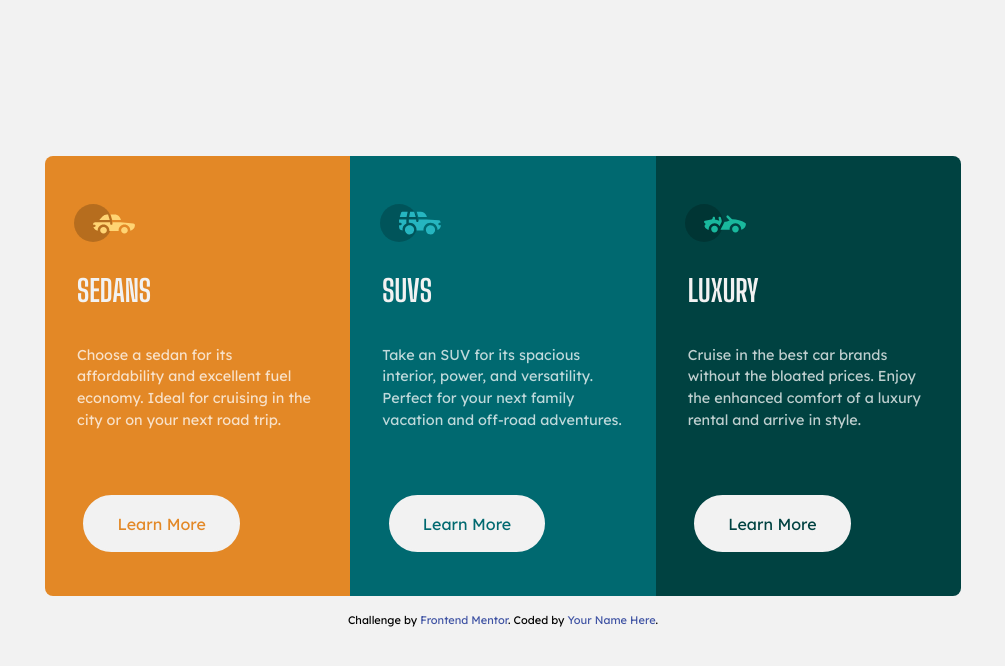
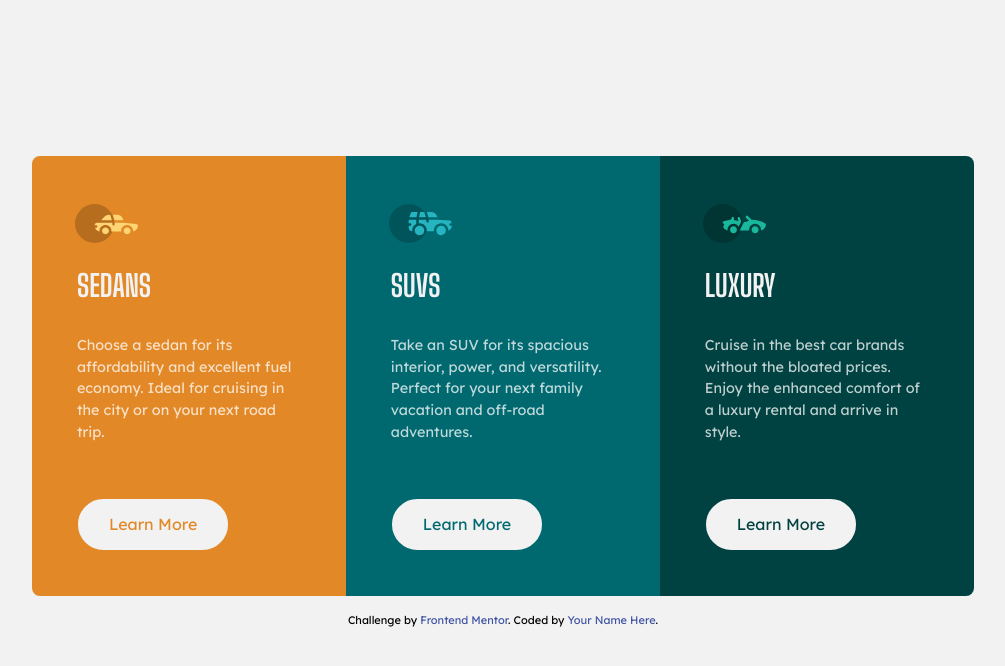
Before and after one commit to borkk85/3-column-preview-card-component, a plain HTML site: page index.html in a window 1280 px wide. Shown: the whole page, without its empty margins (137-1142 px from the left). Drawn offline with Linux system fonts and the light colour scheme.

Commit message:
Add files via upload

```diff
--- a/css/style.css
+++ b/css/style.css
@@ -48,8 +48,8 @@ h2 {
     color: var(--clr-background-heading-btn);
     font-size: 1.875rem;
     text-transform: uppercase;
-    margin-top: 5rem;
-    margin-bottom: 2rem;
+    margin-top: 4.7rem;
+    margin-bottom: 1.7rem;
     text-align: left;
 }
 
@@ -58,7 +58,7 @@ p {
     font-weight: var(--fw-reg);
     color: var(--clr-paragraph);
     text-align: left;
-    margin-bottom: 4rem;
+    margin-bottom: 3.5rem;
 }
 
 a {
@@ -69,7 +69,7 @@ a {
 
 .container {
     display: grid;
-    grid-template-columns: repeat(auto-fill, minmax(265px, 1fr));
+    grid-template-columns: repeat(auto-fill, minmax(255px, 1fr));
     justify-content: space-around;
     align-items: center;
     text-align: center;
@@ -82,7 +82,7 @@ a {
 }
 
 .container > div {
-    padding: 2rem 2rem;
+    padding: 2rem 2.8rem;
 }
 
 .tab-1 {
@@ -90,7 +90,7 @@ a {
     background: var(--clr-orange);
     background-image: url('../images/icon-sedans.svg');
     background-repeat: no-repeat;
-    background-position: 12% 12%;
+    background-position: 17% 12%;
     background-size: 20%;
 }
 
@@ -99,7 +99,7 @@ a {
     background: var(--clr-dark-cyan);
     background-image: url('../images/icon-suvs.svg');
     background-repeat: no-repeat;
-    background-position: 12% 12%;
+    background-position: 17% 12%;
     background-size: 20%;
 }
 
@@ -108,7 +108,7 @@ a {
     background: var(--clr-very-dark-cyan);
     background-image: url('../images/icon-luxury.svg');
     background-repeat: no-repeat;
-    background-position: 12% 12%;
+    background-position: 17% 12%;
     background-size: 20%;
 }
 
@@ -116,7 +116,7 @@ a {
     border: 2px solid var(--clr-background-heading-btn);
     background: var(--clr-background-heading-btn);
     display: inline-block;
-    padding: 0.9rem 2rem;
+    padding: 0.7rem 1.8rem;
     font-size: 1rem;
     text-align: center;
     cursor: pointer;
@@ -169,7 +169,6 @@ a {
         flex-direction: row;
         flex-wrap: wrap;
         justify-content: center;
-        height: 50vh;
     }
 
     .container {
```
